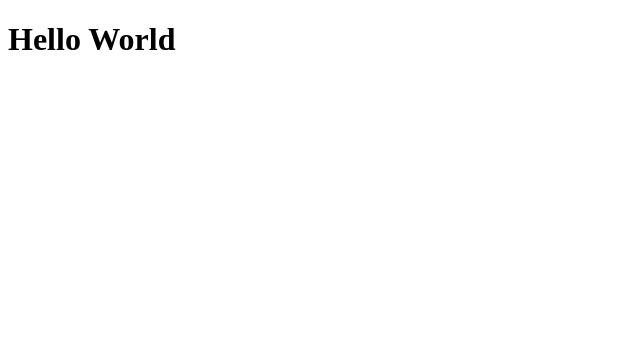
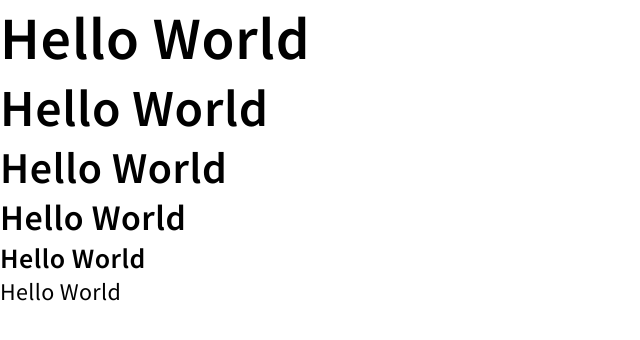
Before and after one commit to ViniciusmDias/vuttr-v4challenge, a React (Create React App) app in the folder frontend/: page / in a window 1280 px wide. Shown: the top 340 px of the page, without its empty margins (0-640 px from the left). Built offline with nearby package versions, Linux system fonts and the light colour scheme.

Commit message:
Create global styles

```diff
--- a/frontend/package.json
+++ b/frontend/package.json
@@ -13,6 +13,7 @@
     "react": "^17.0.1",
     "react-dom": "^17.0.1",
     "react-scripts": "4.0.0",
+    "styled-components": "^5.2.1",
     "typescript": "^4.0.3",
     "web-vitals": "^0.2.4"
   },
--- a/frontend/public/index.html
+++ b/frontend/public/index.html
@@ -5,39 +5,18 @@
     <link rel="icon" href="%PUBLIC_URL%/favicon.ico" />
     <meta name="viewport" content="width=device-width, initial-scale=1" />
     <meta name="theme-color" content="#000000" />
-    <meta
-      name="description"
-      content="Web site created using create-react-app"
+    <link
+      href="https://fonts.googleapis.com/css2?family=Source+Sans+Pro:wght@400;600&display=swap"
+      rel="stylesheet"
     />
     <link rel="apple-touch-icon" href="%PUBLIC_URL%/logo192.png" />
-    <!--
-      manifest.json provides metadata used when your web app is installed on a
-      user's mobile device or desktop. See https://developers.google.com/web/fundamentals/web-app-manifest/
-    -->
+
     <link rel="manifest" href="%PUBLIC_URL%/manifest.json" />
-    <!--
-      Notice the use of %PUBLIC_URL% in the tags above.
-      It will be replaced with the URL of the `public` folder during the build.
-      Only files inside the `public` folder can be referenced from the HTML.
 
-      Unlike "/favicon.ico" or "favicon.ico", "%PUBLIC_URL%/favicon.ico" will
-      work correctly both with client-side routing and a non-root public URL.
-      Learn how to configure a non-root public URL by running `npm run build`.
-    -->
-    <title>React App</title>
+    <title>Very Useful Tools to Remember</title>
   </head>
   <body>
     <noscript>You need to enable JavaScript to run this app.</noscript>
     <div id="root"></div>
-    <!--
-      This HTML file is a template.
-      If you open it directly in the browser, you will see an empty page.
-
-      You can add webfonts, meta tags, or analytics to this file.
-      The build step will place the bundled scripts into the <body> tag.
-
-      To begin the development, run `npm start` or `yarn start`.
-      To create a production bundle, use `npm run build` or `yarn build`.
-    -->
   </body>
 </html>
--- a/frontend/src/App.tsx
+++ b/frontend/src/App.tsx
@@ -1,9 +1,17 @@
 import React from 'react';
+
+import GlobalStyle from './styles/global';
 
 function App() {
   return (
     <div className="App">
+      <GlobalStyle />
       <h1>Hello World</h1>
+      <h2>Hello World</h2>
+      <h3>Hello World</h3>
+      <h4>Hello World</h4>
+      <h5>Hello World</h5>
+      <p>Hello World</p>
     </div>
   );
 }
--- /dev/null
+++ b/frontend/src/styles/global.ts
@@ -0,0 +1,61 @@
+import { createGlobalStyle } from 'styled-components';
+
+export default createGlobalStyle`
+
+  #root {
+    --e-global-color-primary: #170C3A;
+    --e-global-color-secondary: #54595F;
+    --e-global-color-text: #7A7A7A;
+  }
+  * {
+    margin: 0;
+    padding: 0;
+    outline: 0;
+    box-sizing: border-box;
+    -webkit-font-smoothing: antialiased;
+    -moz-osx-font-smoothing: grayscale;
+  }
+  html {
+    font-size: 16px;
+  }
+
+  body, input, button {
+    font-family: 'Source Sans Pro', sans-serif;
+    color: var(--e-global-color-primary);
+    text-align: left;
+    font-weight: 400;
+    letter-spacing: 0.4px;
+  }
+  h1 {
+    font-size: 3rem;
+    letter-spacing: 0.84px;
+  }
+  h2 {
+    font-size: 2.6rem;
+    letter-spacing: 0.72px;
+  }
+  h3 {
+    font-size: 2.2rem;
+    letter-spacing: 0.6px;
+  }
+  h4 {
+    font-size: 1.8rem;
+    letter-spacing: 0.52px;
+  }
+  h5 {
+    font-size: 1.4rem;
+    letter-spacing: 0.48px;
+  }
+  p {
+    font-size: 1.2rem;
+    letter-spacing: 0.36px;
+  }
+  button {
+    cursor: pointer
+  }
+  @media (min-width: 800px) {
+    html {
+      font-size: 20px;
+    }
+  }
+`;
```
Also changed, not shown: 1 other file (tests, documents, lock files or other folders).
